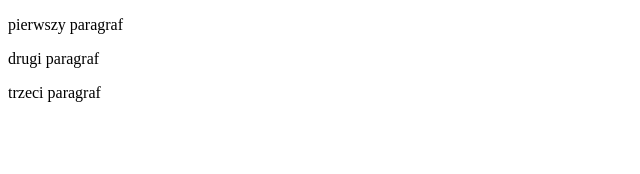
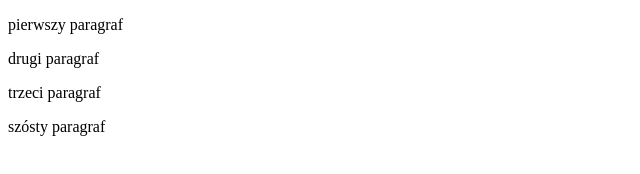
Before and after one commit to emiliaguzik/emiliaguzik.github.io, a plain HTML site: page index.html in a window 1280 px wide. Shown: the whole page, without its empty margins (0-640 px from the left). Drawn offline with Linux system fonts and the light colour scheme.

Commit message:
zmiana na master

```diff
--- a/index.html
+++ b/index.html
@@ -8,5 +8,6 @@
    <p>pierwszy paragraf</p>
    <p>drugi paragraf</p>
    <p>trzeci paragraf</p>
+   <p>szósty paragraf</p>
 </body>
 </html>
```
